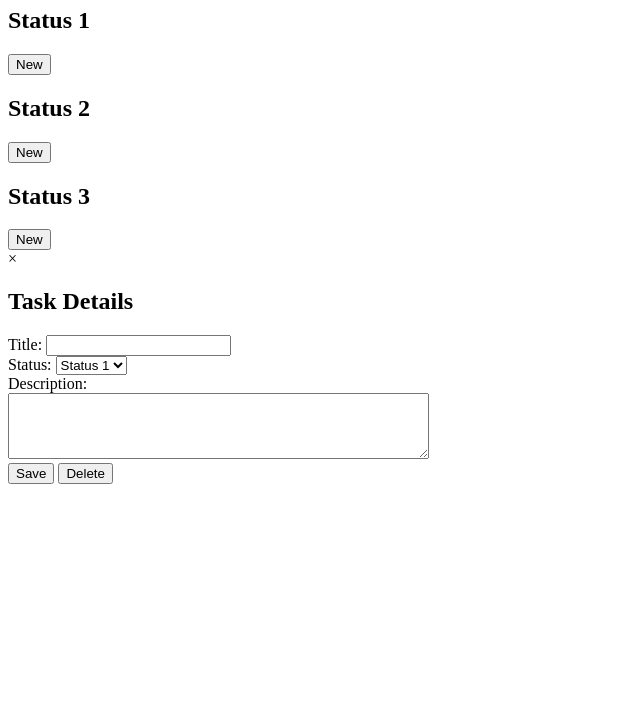
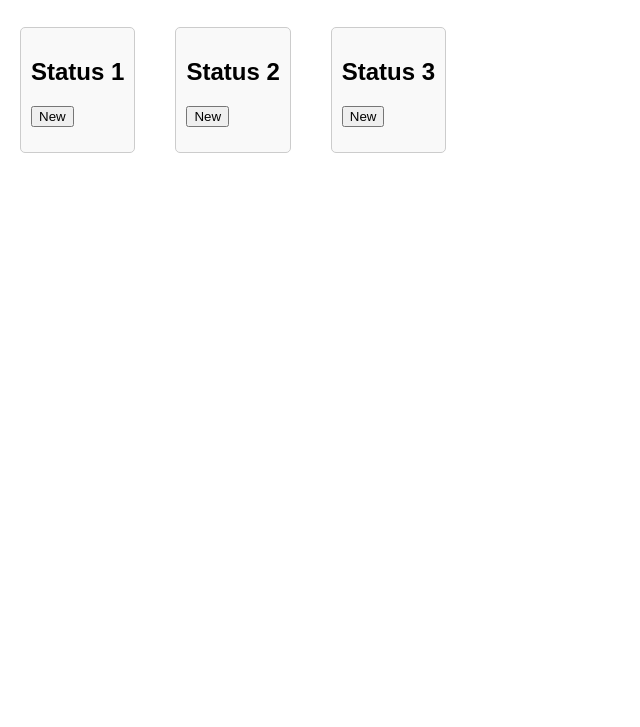
Before and after one commit to nikhilmehta931/Internship-Assignment---Frontend-Airtribe, a plain HTML site: page index.html in a window 1280 px wide. Shown: the part 73-800 px from the top of the page, without its empty margins (0-640 px from the left). Drawn offline with Linux system fonts and the light colour scheme.

Commit message:
internship project

```diff
--- a/index.html
+++ b/index.html
@@ -4,7 +4,7 @@
 <meta charset="UTF-8">
 <meta name="viewport" content="width=device-width, initial-scale=1.0">
 <title>Notion Clone</title>
-<link rel"="stylesheet href="style.css">
+<link rel="stylesheet" href="style.css">
 </head>
 <body>
 <div class="navbar">
```
Also changed, not shown: scripts.js (line endings or trailing spaces), 1 other file.
